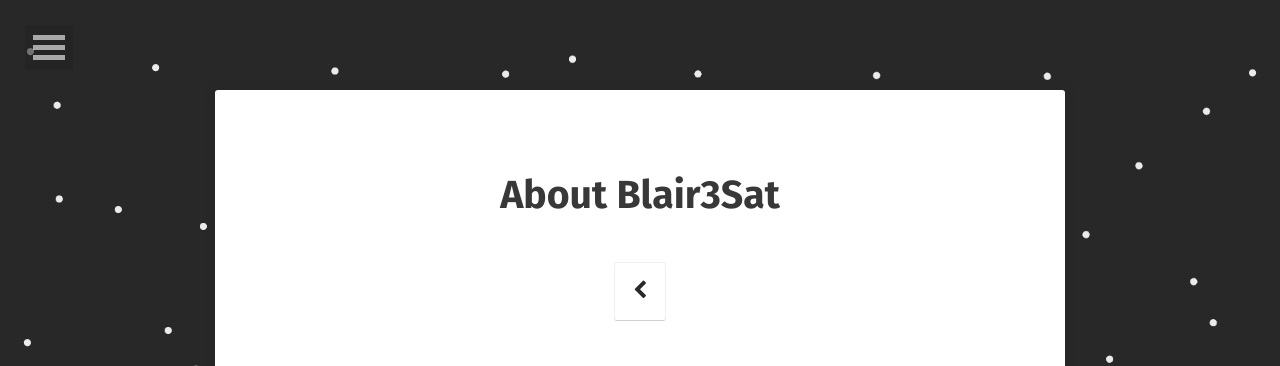
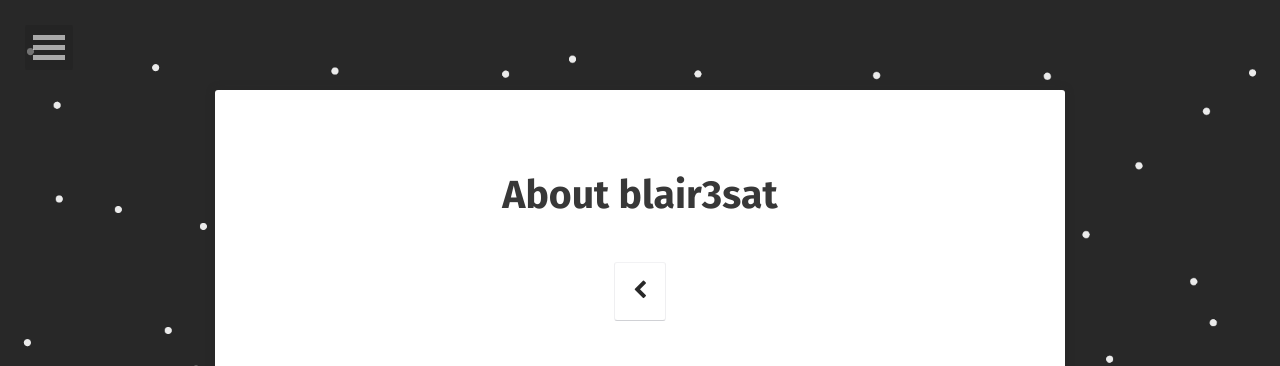
Before and after one commit to blair3sat/old-blair3sat.github.io, a Jekyll site: the page built from about/index.md, in a window 1280 px wide. Shown: the top 366 px of the page. Built offline with Jekyll 4.4.1, drawn with Linux system fonts in a browser that asks for light colours; some web fonts are replaced.

```diff
--- a/about/index.md
+++ b/about/index.md
@@ -1,6 +1,6 @@
 ---
 layout: page
-title: About Blair3Sat
+title: About blair3sat
 tags: [about, Jekyll, theme, moon]
 date: 2016-03-21
 comments: false
```
